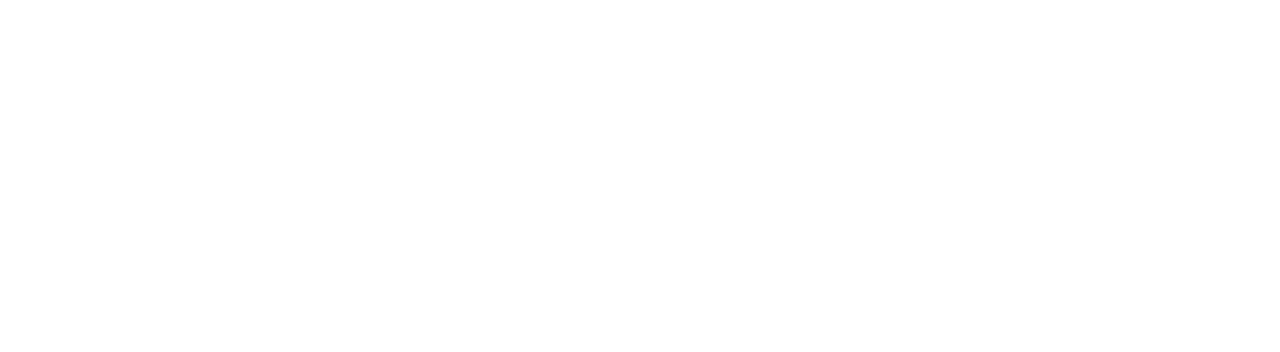
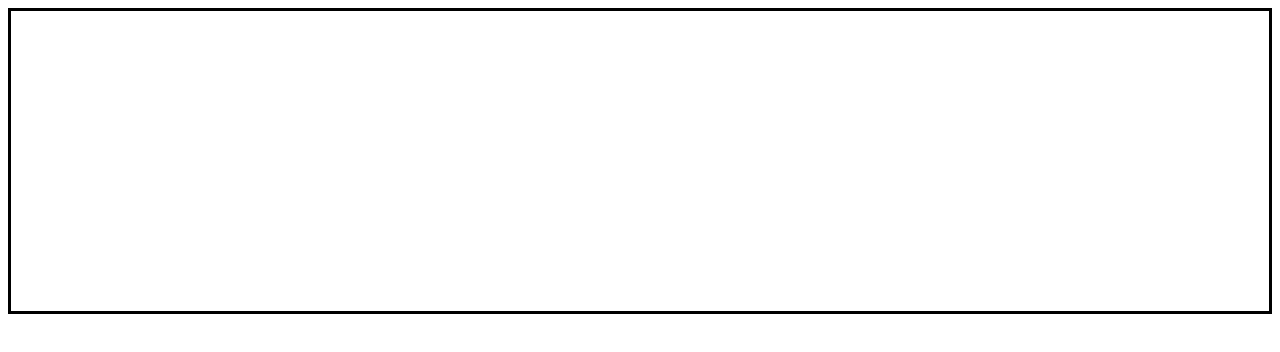
Before and after one commit to AndrzejGie/kalkulator, a plain HTML site: page index.html in a window 1280 px wide. Drawn offline with Linux system fonts and the light colour scheme.

Commit message:
kalkulator v0.002

```diff
--- a/index.html
+++ b/index.html
@@ -3,8 +3,9 @@
 <head>
     <meta charset="UTF-8">
     <title>Document</title>
+    <link rel="stylesheet" href="style.css">
 </head>
 <body>
-
+    <div class="main"></div>
 </body>
 </html>
--- a/style.css
+++ b/style.css
@@ -0,0 +1,5 @@
+.main {
+    height: 300px;
+    width: 500 px;
+    border: 3px solid black;
+}
```
